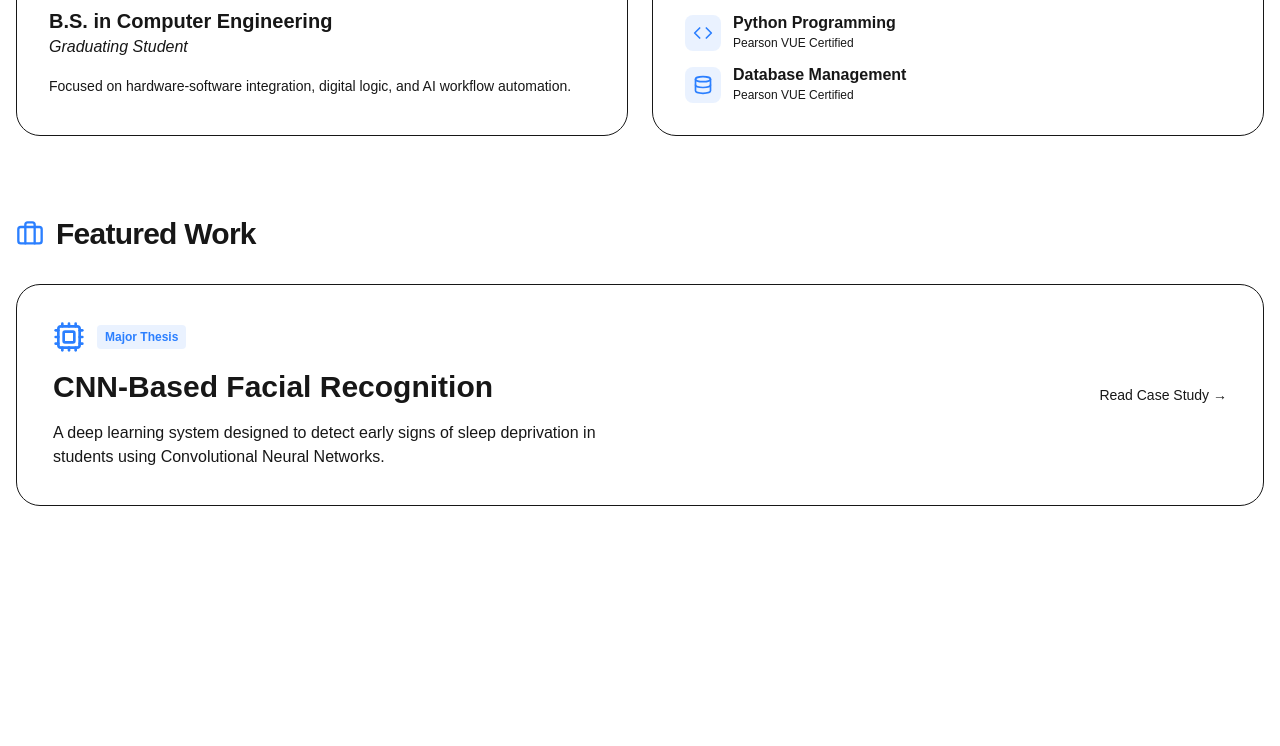
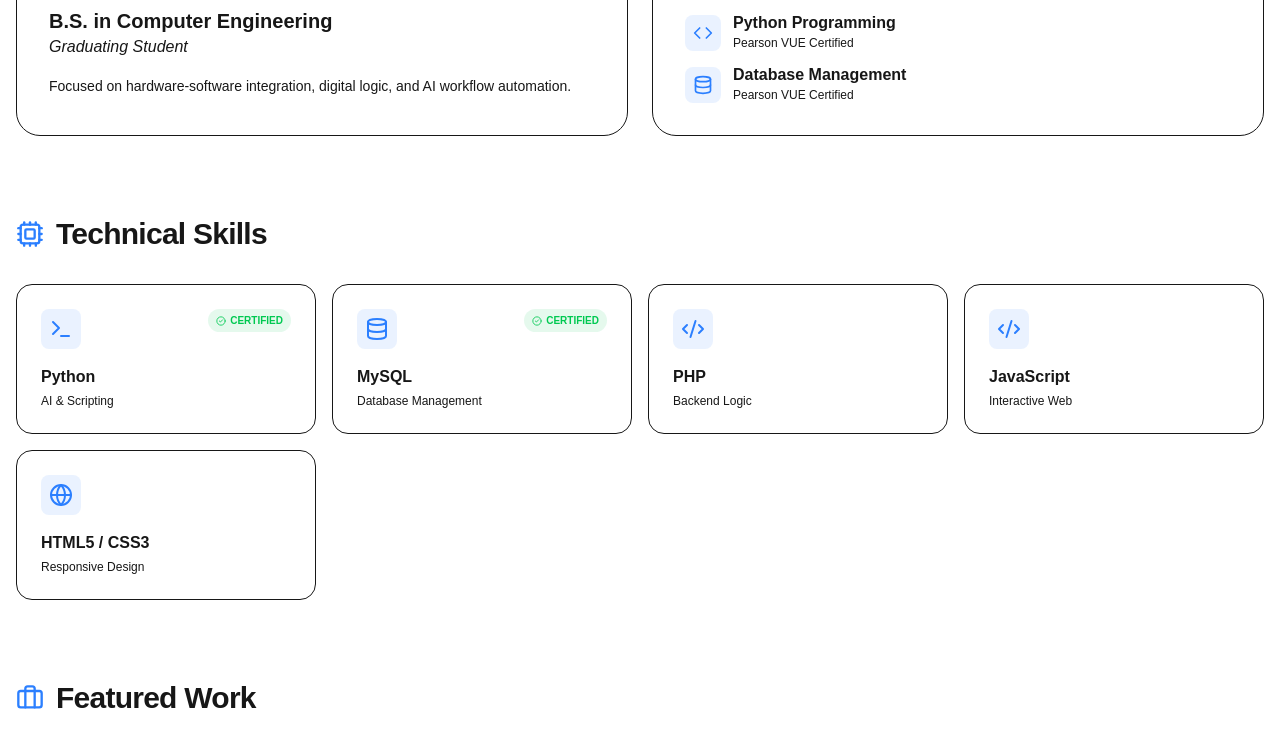
Before and after one commit to ChristianJudeEraldo/My-Portfolio, a Next.js app: page / in a window 1280 px wide. Shown: the part 619-1365 px from the top of the page. Before the commit the page ends 1237 px from the top, so only its background shows below. Built offline with nearby package versions, Linux system fonts and the light colour scheme.

Commit message:
feat(ui): added technical skills section

```diff
--- a/app/layout.tsx
+++ b/app/layout.tsx
@@ -4,8 +4,20 @@ import { ThemeProvider } from "@/components/theme-provider";
 import { SiteHeader } from "@/components/site-header";
 
 export const metadata: Metadata = {
-  title: "Christian Jude | Computer Engineer",
-  description: "Portfolio of a Computer Engineering student specializing in AI and Cybersecurity.",
+  title: {
+    default: "Christian Jude | Computer Engineer & Developer",
+    template: "%s | Christian Jude",
+  },
+  description: "Graduating BSCPE student and certified Python & Database developer specializing in AI-driven systems and cybersecurity solutions.",
+  metadataBase: new URL("https://my-portfolio-gules-seven-lxpwm7vyqd.vercel.app/"),
+  openGraph: {
+    title: "Christian Jude | Computer Engineering Portfolio",
+    description: "Explore the projects and technical expertise of Christian Jude, a certified developer focused on AI (CNN), Cybersecurity, and Full-stack development.",
+    url: "https://my-portfolio-gules-seven-lxpwm7vyqd.vercel.app/",
+    siteName: "Christian Jude Portfolio",
+    locale: "en_US",
+    type: "website",
+  },
 };
 
 export default function RootLayout({
--- a/app/page.tsx
+++ b/app/page.tsx
@@ -1,6 +1,7 @@
 import Image from "next/image";
 import Link from "next/link";
-import { Briefcase, GraduationCap, Award, Cpu, Database, Code } from "lucide-react";
+import { Briefcase, GraduationCap, Award, Database, Code,
+        Code2, Globe, Terminal, Cpu, CheckCircle2 } from "lucide-react";
 
 export default function Home() {
   return (
@@ -102,6 +103,71 @@ export default function Home() {
         </div>
       </section>
 
+      {/* --- TECHNICAL SKILLS --- */}
+      <section className="space-y-8">
+        <div className="flex items-center gap-3">
+          <Cpu className="text-blue-500" size={28} />
+          <h2 className="text-3xl font-bold tracking-tight">Technical Skills</h2>
+        </div>
+
+        <div className="grid grid-cols-2 md:grid-cols-3 lg:grid-cols-4 gap-4">
+          {/* Python - Certified */}
+          <div className="p-6 border border-foreground/10 rounded-2xl bg-foreground/5 hover:border-blue-500/30 transition-all group">
+            <div className="flex justify-between items-start mb-4">
+              <div className="p-2 bg-blue-500/10 rounded-lg text-blue-500">
+                <Terminal size={24} />
+              </div>
+              <span className="text-[10px] font-bold px-2 py-1 bg-green-500/10 text-green-500 rounded-full flex items-center gap-1">
+                <CheckCircle2 size={10} /> CERTIFIED
+              </span>
+            </div>
+            <h3 className="font-bold">Python</h3>
+            <p className="text-xs text-foreground/50 mt-1">AI & Scripting</p>
+          </div>
+
+          {/* MySQL - Certified */}
+          <div className="p-6 border border-foreground/10 rounded-2xl bg-foreground/5 hover:border-blue-500/30 transition-all group">
+            <div className="flex justify-between items-start mb-4">
+              <div className="p-2 bg-blue-500/10 rounded-lg text-blue-500">
+                <Database size={24} />
+              </div>
+              <span className="text-[10px] font-bold px-2 py-1 bg-green-500/10 text-green-500 rounded-full flex items-center gap-1">
+                <CheckCircle2 size={10} /> CERTIFIED
+              </span>
+            </div>
+            <h3 className="font-bold">MySQL</h3>
+            <p className="text-xs text-foreground/50 mt-1">Database Management</p>
+          </div>
+
+          {/* PHP */}
+          <div className="p-6 border border-foreground/10 rounded-2xl bg-foreground/5 hover:border-blue-500/30 transition-all group">
+            <div className="p-2 bg-blue-500/10 rounded-lg text-blue-500 mb-4 w-fit">
+              <Code2 size={24} />
+            </div>
+            <h3 className="font-bold">PHP</h3>
+            <p className="text-xs text-foreground/50 mt-1">Backend Logic</p>
+          </div>
+
+          {/* JavaScript */}
+          <div className="p-6 border border-foreground/10 rounded-2xl bg-foreground/5 hover:border-blue-500/30 transition-all group">
+            <div className="p-2 bg-blue-500/10 rounded-lg text-blue-500 mb-4 w-fit">
+              <Code2 size={24} />
+            </div>
+            <h3 className="font-bold">JavaScript</h3>
+            <p className="text-xs text-foreground/50 mt-1">Interactive Web</p>
+          </div>
+
+          {/* HTML & CSS */}
+          <div className="p-6 border border-foreground/10 rounded-2xl bg-foreground/5 hover:border-blue-500/30 transition-all group">
+            <div className="p-2 bg-blue-500/10 rounded-lg text-blue-500 mb-4 w-fit">
+              <Globe size={24} />
+            </div>
+            <h3 className="font-bold">HTML5 / CSS3</h3>
+            <p className="text-xs text-foreground/50 mt-1">Responsive Design</p>
+          </div>
+        </div>
+      </section>
+
       {/* --- FEATURED PROJECT --- */}
       <section className="space-y-8">
         <div className="flex items-center gap-3">
```
